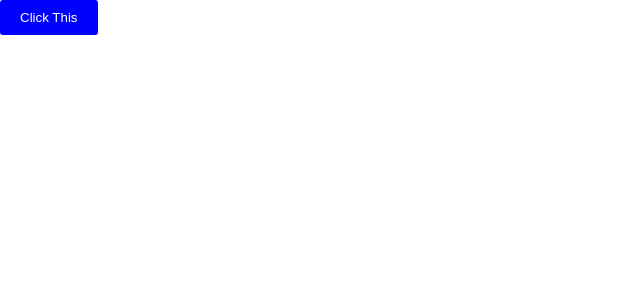
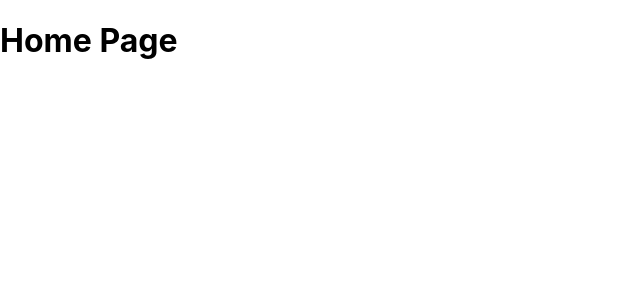
Before and after one commit to rifqimuhammadaziz/react-first-app, a React (Create React App) app: page / in a window 1280 px wide. Shown: the top 300 px of the page, without its empty margins (0-640 px from the left). Built offline with nearby package versions, Linux system fonts and the light colour scheme.

Commit message:
add react router

```diff
--- a/package.json
+++ b/package.json
@@ -6,8 +6,10 @@
     "@testing-library/jest-dom": "^5.16.5",
     "@testing-library/react": "^13.4.0",
     "@testing-library/user-event": "^13.5.0",
+    "history": "5",
     "react": "^18.2.0",
     "react-dom": "^18.2.0",
+    "react-router-dom": "6",
     "react-scripts": "5.0.1",
     "web-vitals": "^2.1.4"
   },
--- a/src/App.js
+++ b/src/App.js
@@ -1,10 +1,9 @@
 import './App.css';
-import Button from './Button';
 
 function App() {
   return (
     <div className="App">
-      <Button>Click This</Button>
+      <h1>Home Page</h1>
     </div>
   );
 }
--- a/src/index.js
+++ b/src/index.js
@@ -3,11 +3,15 @@ import ReactDOM from 'react-dom/client';
 import './index.css';
 import App from './App';
 import reportWebVitals from './reportWebVitals';
+import { BrowserRouter } from 'react-router-dom';
 
 const root = ReactDOM.createRoot(document.getElementById('root'));
 root.render(
   <React.StrictMode>
-    <App />
+    <BrowserRouter>
+      <App />
+    </BrowserRouter>
+
   </React.StrictMode>
 );
 
```
Also changed, not shown: 1 other file (tests, documents, lock files or other folders).
